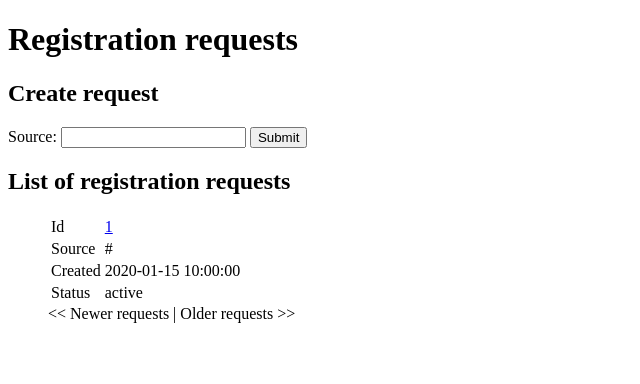
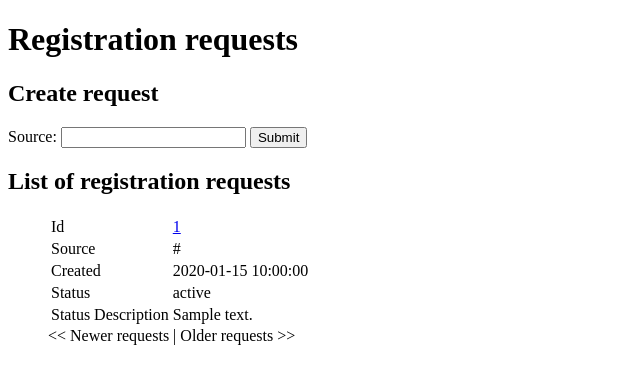
Before and after one commit to mhellmic/http-api, a Flask app: template eudat_http_api/templates/requests.html in a window 1280 px wide. Shown: the top 384 px of the page, without its empty margins (0-640 px from the left). Run offline with Flask 2, Linux system fonts and the light colour scheme; the template is opened without the code that fills it: most values are stand-ins (such as "Sample title", 1, 10 or a date in 2020); parts of the project's set-up code (start-up, migrations or seed data) failed here and were passed over.

Commit message:
modifications to the request html output
- display the status: None, FAIL, or SUCCESS
- display a list of status descriptions instead of
  only the last one (in a hacky way)

```diff
--- a/eudat_http_api/registration/init.py
+++ b/eudat_http_api/registration/init.py
@@ -127,6 +127,8 @@ def post_request():
     db.session.close()
     p.start()
 
+    r.status_description_list = r.status_description.split(';')
+
     if request_wants(ContentTypes.json):
         return flask.jsonify(request_id=r.id), 201
     else:
@@ -142,6 +144,8 @@ def get_request(request_id):
     #TODO: json error?
     if r is None:
         return abort(404)
+
+    r.status_description_list = r.status_description.split(';')
 
     if request_wants(ContentTypes.json):
         return flask.jsonify(
--- a/eudat_http_api/registration/models.py
+++ b/eudat_http_api/registration/models.py
@@ -8,6 +8,7 @@ db = SQLAlchemy()
 class RegistrationRequest(db.Model):
     id = db.Column(db.Integer, primary_key=True)
     src_url = db.Column(db.String(2000), nullable=False)
+    status = db.Column(db.String(40))
     status_description = db.Column(db.String(2000))
     timestamp = db.Column(db.DateTime)
     checksum = db.Column(db.String(32))
--- a/eudat_http_api/registration/registration_worker.py
+++ b/eudat_http_api/registration/registration_worker.py
@@ -96,9 +96,11 @@ class RegistrationWorker(threading.Thread):
         handle['location'] = None
 
         self.logger.debug('Request %d finished' % self.request.id)
-        self.update_status('Request finished check %s' % self.destination)
+        self.update_status('Request finished check %s' % self.destination,
+                           'SUCCESS')
 
     def abort_request(self, reason_string):
+        self.update_status(reason_string, 'FAIL')
         self.logger.error('Aborting request id = %s reason= %s'
                           % (self.request.id, reason_string))
 
--- a/eudat_http_api/templates/request.html
+++ b/eudat_http_api/templates/request.html
@@ -3,5 +3,12 @@
        <tr><td>Id</td><td><a href="{{ url_for('.get_request', request_id=r.id) }}">{{ r.id }}</a></td></tr>
        <tr><td>Source</td><td>{{ r.src_url }}</td></tr>
        <tr><td>Created</td><td>{{ r.timestamp }}</td></tr>
-       <tr><td>Status</td><td>{{ r.status_description }}</td></tr>
+       <tr><td>Status</td><td>{{ r.status }}</td></tr>
+       {% for desc in r.status_description_list %}
+       {% if loop.index == 1 %}
+       <tr><td>Status Description</td><td>{{ desc }}</td></tr>
+       {% else %}
+       <tr><td></td><td>{{ desc }}</td></tr>
+       {% endif %}
+       {% endfor %}
    </table>
```
